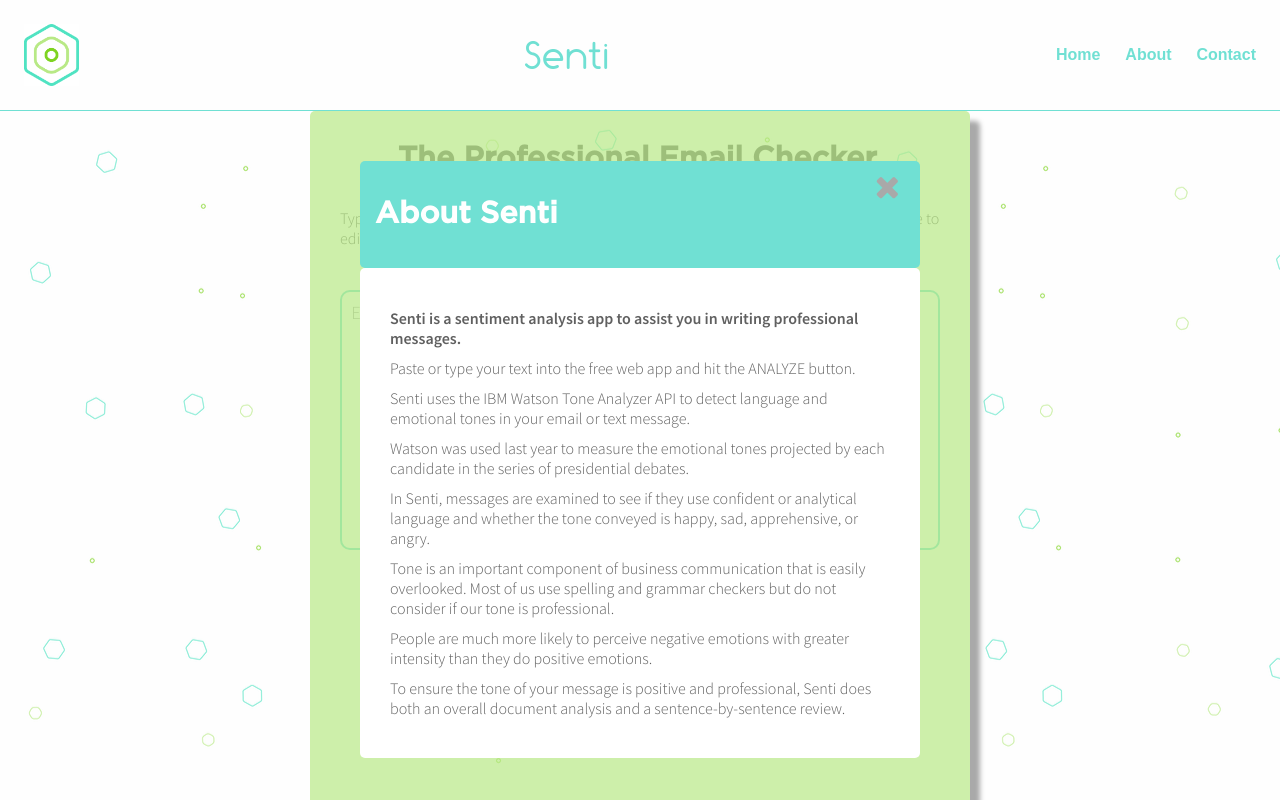
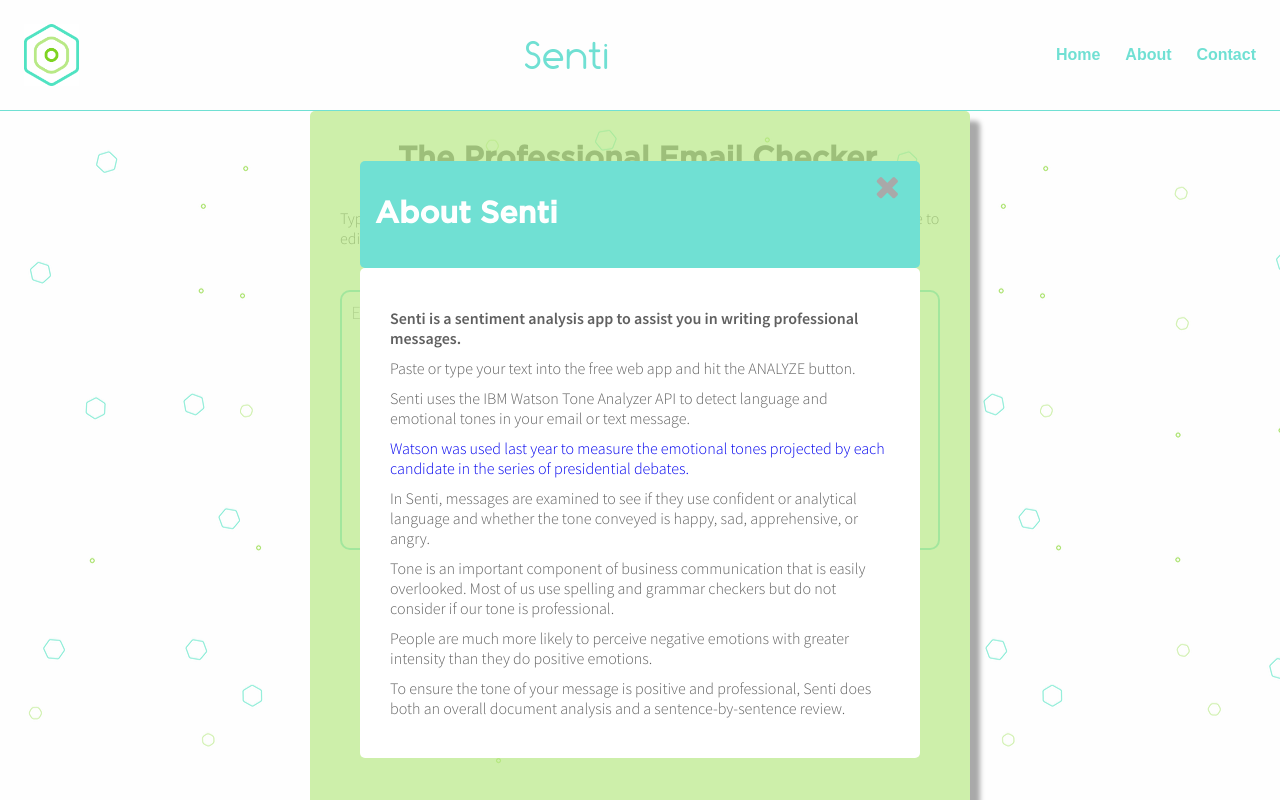
Before and after one commit to BrandonKlotz/senti, a React (Create React App) app in the folder client/: page / in a window 1280 px wide. Both pictures are taken after a click on the link "About". Built offline with nearby package versions, Linux system fonts and the light colour scheme.

Commit message:
adds link to presidential debate analysis

```diff
--- a/client/src/components/Header.js
+++ b/client/src/components/Header.js
@@ -5,18 +5,18 @@
 import Modal from './Modal';
 
 class Header extends Component {
-  constructor(props){
-    super(props);
-    this.state = {
-      isOpen: false
-    };
-  }
+  // constructor(props){
+  //   super(props);
+  //   this.state = {
+  //     isOpen: false
+  //   };
+  // }
 
-  toggleModal = () => {
-    this.setState({
-      isOpen: !this.state.isOpen
-    });
-  }
+  // toggleModal = () => {
+  //   this.setState({
+  //     isOpen: !this.state.isOpen
+  //   });
+  // }
 
   render() {
 
--- a/client/src/components/Modal.js
+++ b/client/src/components/Modal.js
@@ -22,7 +22,7 @@
               <p><strong>Senti is a sentiment analysis app to assist you in writing professional messages.</strong></p>
               <p>Paste or type your text into the free web app and hit the ANALYZE button.</p>
               <p>Senti uses the IBM Watson Tone Analyzer API to detect language and emotional tones in your email or text message.</p>
-              <p>Watson was used last year to measure the emotional tones projected by each candidate in the series of presidential debates.</p>
+              <p><a href="https://exteractions.com/presidential_debate_analysis_TH" target="new">Watson was used last year to measure the emotional tones projected by each candidate in the series of presidential debates.</a></p>
               <p>In Senti, messages are examined to see if they use confident or analytical language and whether the tone conveyed is happy, sad, apprehensive, or angry.</p>
               <p>Tone is an important component of business communication that is easily overlooked. Most of us use spelling and grammar checkers but do not consider if our tone is professional.</p>
               <p>People are much more likely to perceive negative emotions with greater intensity than they do positive emotions.</p>
```
